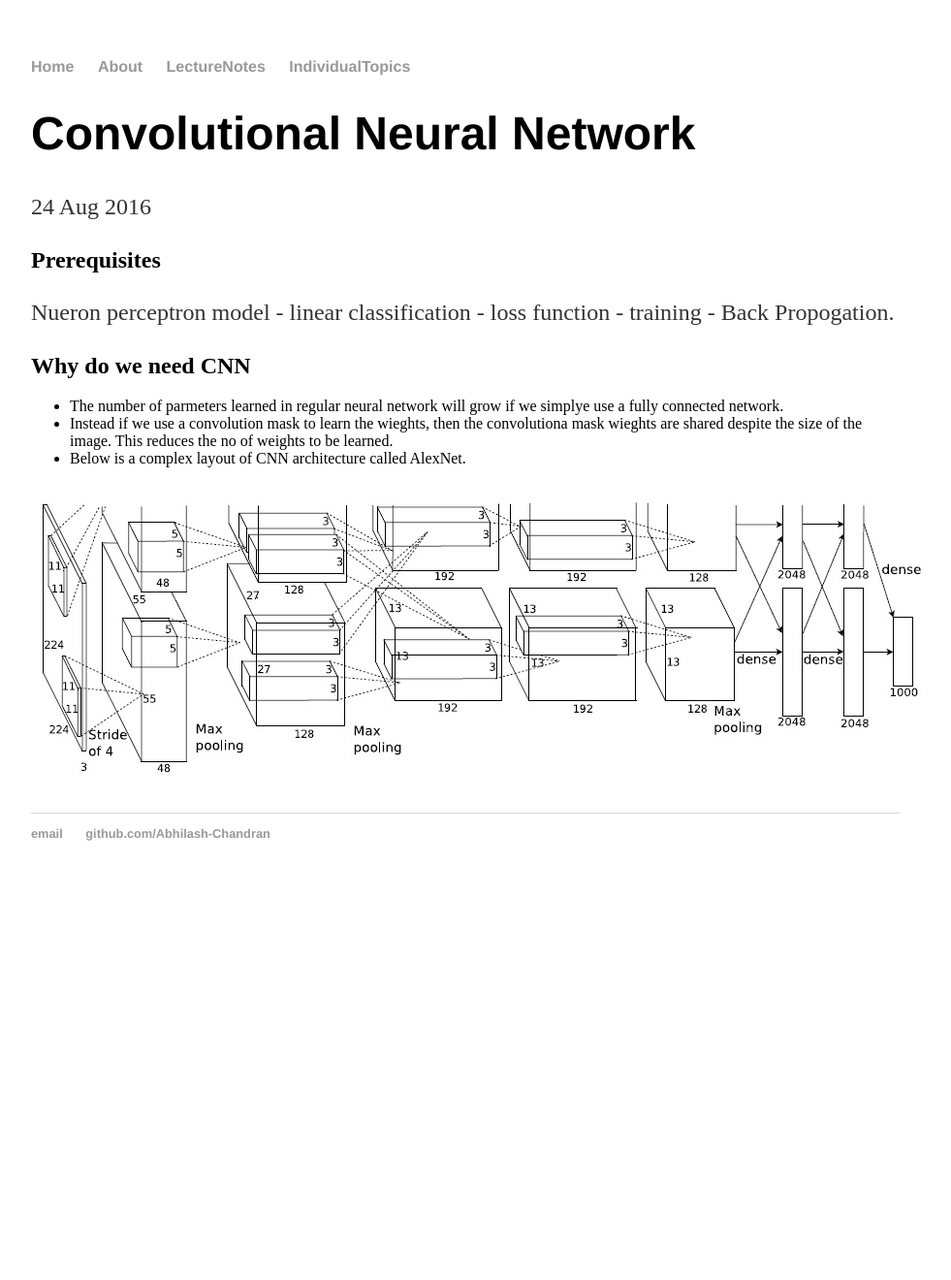
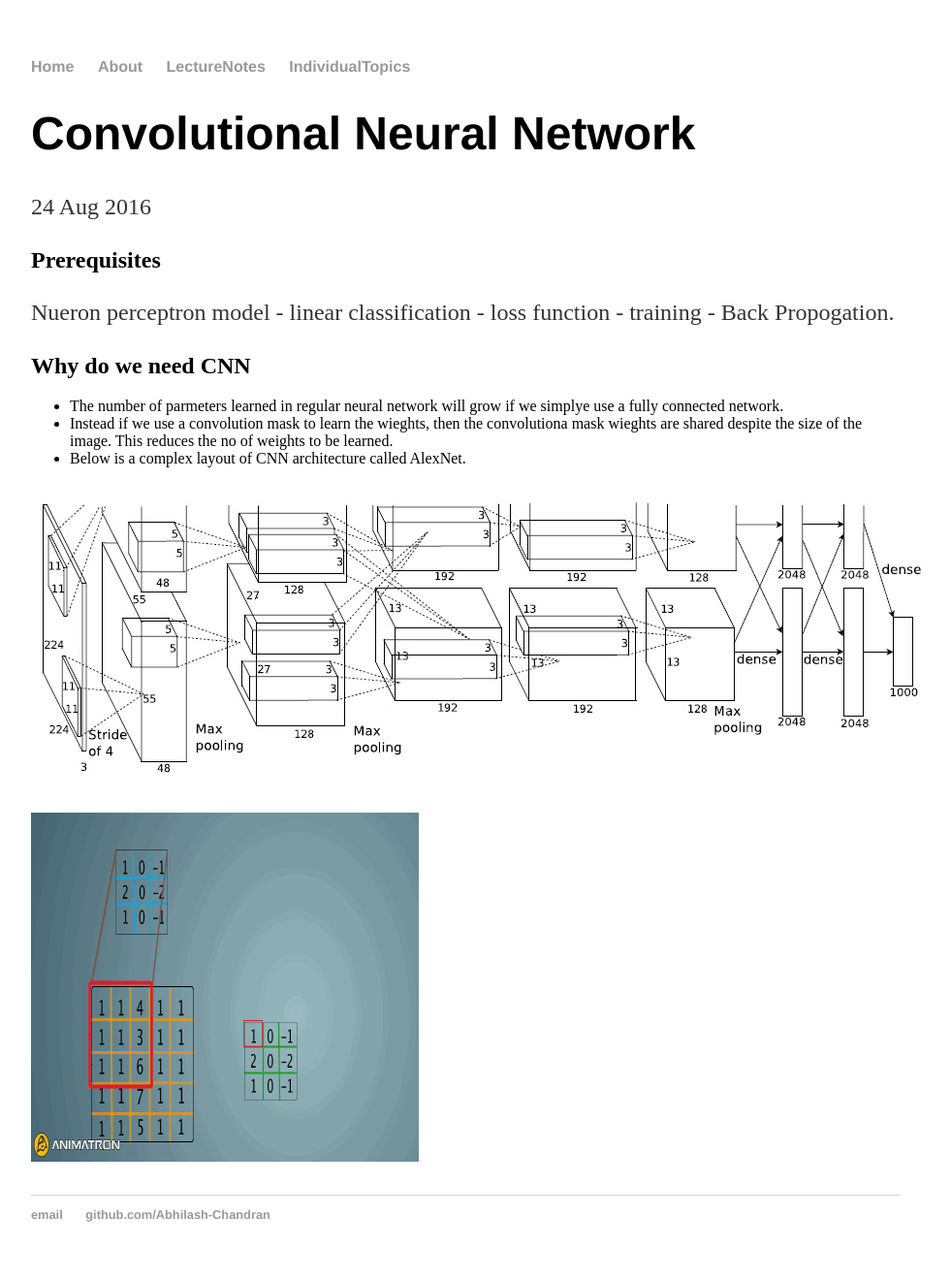
Before and after one commit to Abhilash-Chandran/Abhilash-Chandran.github.io, a Jekyll site: the page built from _posts/2016-08-24-Convolution-Neural-Networks.md, in a window 1280 px wide. Shown: the whole page at 97% size, without its empty margins (160-1141 px from the left). Built offline with Jekyll 4.4.1, drawn with Linux system fonts in a browser that asks for light colours; before the commit the page ends 927 px from its top, so only the background shows below that.

Commit message:
Update 2016-08-24-Convolution-Neural-Networks.md

```diff
--- a/_posts/2016-08-24-Convolution-Neural-Networks.md
+++ b/_posts/2016-08-24-Convolution-Neural-Networks.md
@@ -16,3 +16,5 @@ Why do we need CNN
 
 
 ![A complex layout of AlexNet]({{ site.base.url }}/images/AlexNet.jpg "Alex Network")
+
+![A gif of convolution]({{ site.base.url }}/images/convolution.gif "convolution")
```
